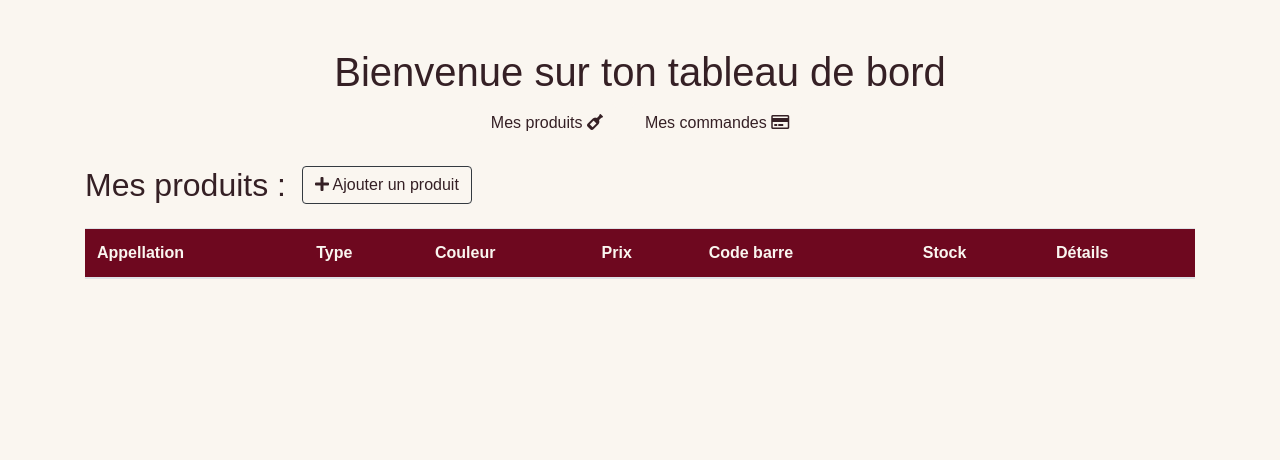
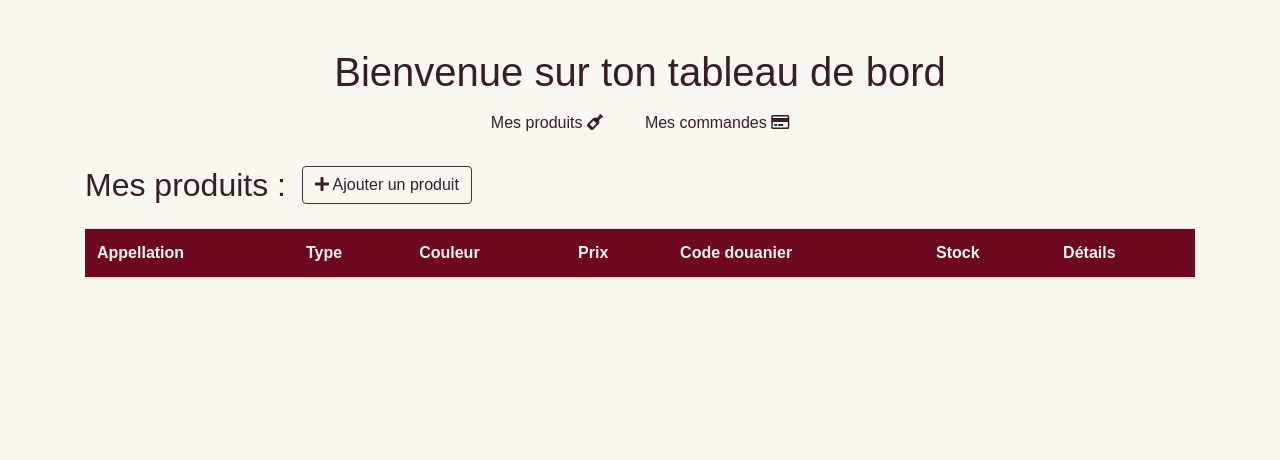
Before and after one commit to LouGrom/Owine, a Symfony app: template templates/board/board.html.twig in a window 1280 px wide, after a click on "Mes produits". Shown: the part 57-517 px from the top of the page. Run offline with Twig, Linux system fonts and the light colour scheme; the template is opened without the code that fills it, so the values that code supplies are empty; some libraries are stand-ins or nearby versions; some web fonts are replaced.

Commit message:
Update HScode

```diff
--- a/src/Form/ProductType.php
+++ b/src/Form/ProductType.php
@@ -53,7 +53,7 @@ class ProductType extends AbstractType
                 "label" => "Prix à l'unité",
                 "currency" => "EUR"
             ])
-            ->add('hsCode', TextType::class, ["label"=>"Code barre"])
+            ->add('hsCode', TextType::class, ["label"=>"Code douanier"])
             ->add('description', TextareaType::class, ["label"=>"Description"])
             ->add('picture')
             ->add('status', ChoiceType::class, [
--- a/templates/board/board.html.twig
+++ b/templates/board/board.html.twig
@@ -26,7 +26,7 @@
                 <th scope="col">Type</th>
                 <th scope="col">Couleur</th>
                 <th scope="col">Prix</th>
-                <th scope="col">Code barre</th>
+                <th scope="col">Code douanier</th>
                 <th scope="col">Stock</th>
                 <th scope="col">Détails</th>
                 </tr>
--- a/templates/product/show.html.twig
+++ b/templates/product/show.html.twig
@@ -46,7 +46,7 @@
                 <td>{{ product.price }}</td>
             </tr>
             <tr>
-                <th>Code barre</th>
+                <th>Code douanier</th>
                 <td>{{ product.hsCode }}</td>
             </tr>
             <tr>
--- a/templates/shop/show.html.twig
+++ b/templates/shop/show.html.twig
@@ -30,7 +30,7 @@
         {% endfor %}
         <p><strong>Prix :</strong> {{ product.price }} euros</p>
         <p><strong>Description :</strong> {{ product.description }}</p>
-        <p><strong>Code barre :</strong> {{ product.hsCode }}</p>
+        <p><strong>Code douanier :</strong> {{ product.hsCode }}</p>
         <p><strong>Status :</strong> {{ product.status }}</p>
         <p><strong>Quantité en stock :</strong> {{ product.stockQuantity }}</p>
     </div>
```
